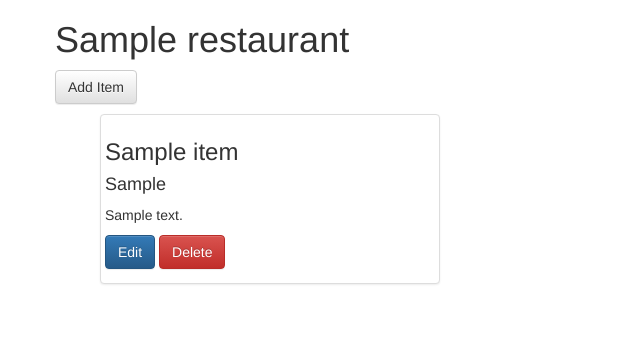
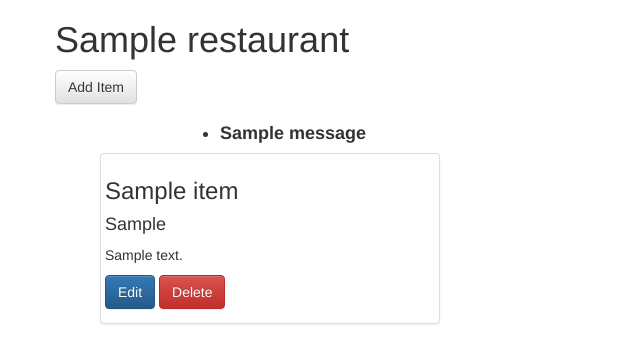
Before and after one commit to alayek/fullstack-intro, a Flask app: page /restaurants/1/ in a window 1280 px wide. Shown: the top 364 px of the page, without its empty margins (0-640 px from the left). Run offline with Flask 2, Linux system fonts and the light colour scheme; tables that the repository leaves empty hold one stand-in row (values such as "Sample post"); one stand-in notice (Sample message) is shown; some libraries are stand-ins or nearby versions.

Commit message:
Add flash message for adding new item

```diff
--- a/server.py
+++ b/server.py
@@ -1,4 +1,4 @@
-from flask import Flask, render_template, url_for, request, redirect
+from flask import Flask, render_template, url_for, request, redirect, flash
 app = Flask(__name__)
 
 from sqlalchemy import create_engine
@@ -24,6 +24,8 @@ def new_menu_item(restaurant_id):
   if request.method == 'POST':
     new_item = MenuItem(name=request.form['name'], restaurant_id=restaurant_id)
     session.add(new_item)
+    session.commit()
+    flash("new menu item created")
     return redirect(url_for('restaurant_menu', restaurant_id=restaurant_id))
   else:
     return render_template('new_menu.html', restaurant_id=restaurant_id)
@@ -56,5 +58,6 @@ def delete_menu_item(restaurant_id, menu_id):
 
 
 if __name__ == '__main__':
-	app.debug = True
-	app.run(host = '0.0.0.0', port = 5000)
+  app.secret_key = 'super secret key'
+  app.debug = True
+  app.run(host = '0.0.0.0', port = 5000)
--- a/templates/menu.html
+++ b/templates/menu.html
@@ -12,6 +12,24 @@
 		<h1>{{restaurant.name}}</h1>
 		<a href="{{url_for('new_menu_item', restaurant_id=restaurant.id)}}" class="btn btn-default">Add Item</a>
 	</p>
+	</div>
+	<div class="col-md-10 col-md-offset-1 col-sm-12 col-xs-12">
+		<h4>
+			<p>
+				<!--MESSAGE FLASHING EXAMPLE -->
+				{% with messages = get_flashed_messages() %}
+				{% if messages %}
+
+				<ul>
+				{% for message in messages %}
+				  <li><strong>{{message}}</strong></li>
+				  {% endfor %}
+				</ul>
+				{% endif %}
+				{% endwith %}
+			</p>
+
+		</h4>
 	</div>
 	<div class="col-md-12">
 		{% for item in items %}
```
Also changed, not shown: templates/new_menu.html (line endings or trailing spaces).
